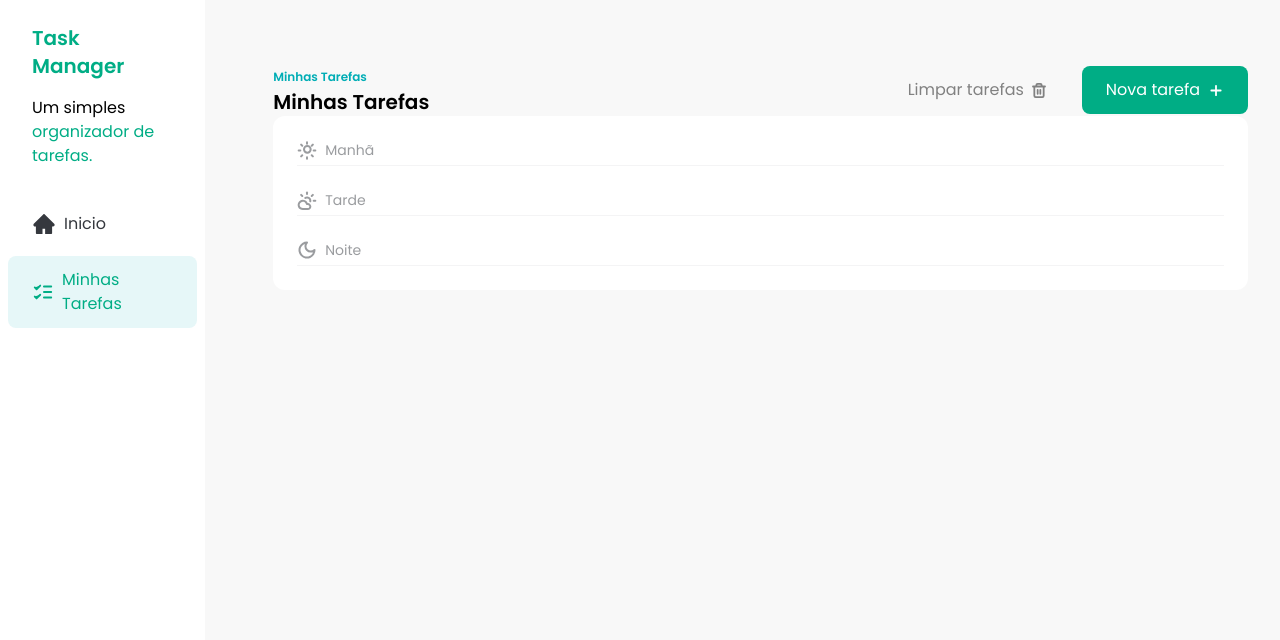
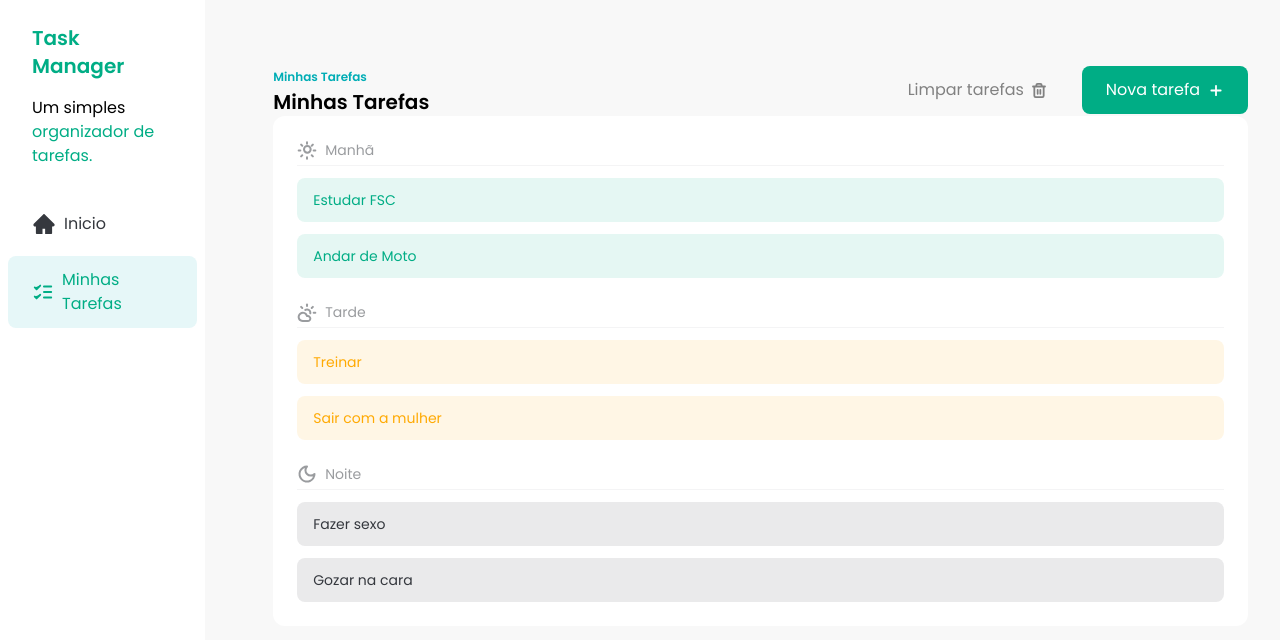
Before and after one commit to duduzinmuller/task-manager, a React (Vite) app: page / in a window 1280 px wide. Shown: the top 640 px of the page. Built offline with nearby package versions, Linux system fonts and the light colour scheme.

Commit message:
feat: ensure tasks are listed on Tasks component

```diff
--- /dev/null
+++ b/src/components/TaskItem.jsx
@@ -0,0 +1,24 @@
+const TaskItem = ({ task }) => {
+  const getStatusClasses = () => {
+    if (task.status === "done") {
+      return "bg-[#00AD85] bg-opacity-10 text-[#00AD85]"
+    }
+
+    if (task.status === "in_progress") {
+      return "bg-[#FFAA04] bg-opacity-10 text-[#FFAA04]"
+    }
+
+    if (task.status === "not_started") {
+      return "bg-[#35383E] bg-opacity-10 text-[#35383E]"
+    }
+  }
+  return (
+    <div
+      className={`flex items-center gap-2 rounded-lg px-4 py-3 text-sm ${getStatusClasses()}`}
+    >
+      {task.title}
+    </div>
+  )
+}
+
+export default TaskItem
--- a/src/components/Tasks.jsx
+++ b/src/components/Tasks.jsx
@@ -1,3 +1,4 @@
+import { useState } from "react"
 import Button from "./Button"
 import AddIcon from "../assets/icons/add.svg?react"
 import TrashIcon from "../assets/icons/trash.svg?react"
@@ -5,8 +6,16 @@
 import CloudSunIcon from "../assets/icons/cloud-sun.svg?react"
 import MoonIcon from "../assets/icons/moon.svg?react"
 import { TasksSeparator } from "./TasksSeparator"
+import TASKS from "../constants/tasks"
+import TaskItem from "./TaskItem"
 
 const Tasks = () => {
+  const [tasks] = useState(TASKS)
+
+  const morningsTasks = tasks.filter((task) => task.time === "morning")
+  const afternoonsTasks = tasks.filter((task) => task.time === "afternoon")
+  const eveningTasks = tasks.filter((task) => task.time === "evening")
+
   return (
     <div className="w-full px-8 py-16">
       <div className="flex w-full justify-between">
@@ -31,14 +40,23 @@
       <div className="rounded-xl bg-white p-6">
         <div className="space-y-3">
           <TasksSeparator title="Manhã" icon={<SunIcon />} />
+          {morningsTasks.map((task) => (
+            <TaskItem key={task.id} task={task} />
+          ))}
         </div>
 
         <div className="my-6 space-y-3">
           <TasksSeparator title="Tarde" icon={<CloudSunIcon />} />
+          {afternoonsTasks.map((task) => (
+            <TaskItem key={task.id} task={task} />
+          ))}
         </div>
 
         <div className="space-y-3">
           <TasksSeparator title="Noite" icon={<MoonIcon />} />
+          {eveningTasks.map((task) => (
+            <TaskItem key={task.id} task={task} />
+          ))}
         </div>
       </div>
     </div>
--- /dev/null
+++ b/src/constants/tasks.js
@@ -0,0 +1,50 @@
+const TASKS = () => {
+  return [
+    {
+      id: 1,
+      title: "Estudar FSC",
+      description: "Estudar para a prova de FSC",
+      time: "morning",
+      status: "done",
+    },
+    {
+      id: 2,
+      title: "Andar de Moto",
+      description: "Dar uma volta de moto",
+      time: "morning",
+      status: "done",
+    },
+    {
+      id: 3,
+      title: "Treinar",
+      description: "Treinar para a prova de FSC",
+      time: "afternoon",
+      status: "in_progress",
+    },
+    {
+      id: 4,
+      title: "Sair com a mulher",
+      description: "Sair com a mulher para jantar",
+      time: "afternoon",
+      status: "in_progress",
+    },
+
+    {
+      id: 5,
+      title: "Fazer sexo",
+      description: "Fazer sexo com a mulher",
+      time: "evening",
+      status: "not_started",
+    },
+
+    {
+      id: 6,
+      title: "Gozar na cara",
+      description: "Gozar na cara da mulher",
+      time: "evening",
+      status: "not_started",
+    },
+  ]
+}
+
+export default TASKS
```
